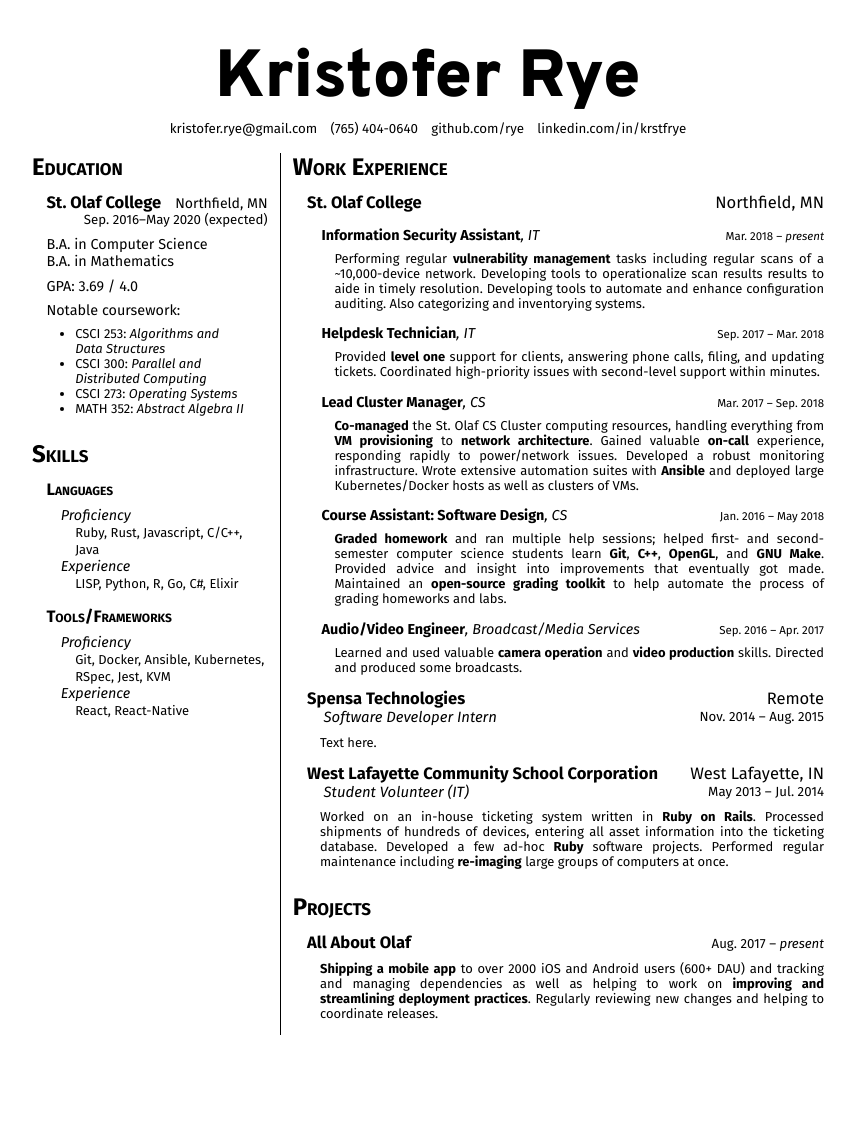
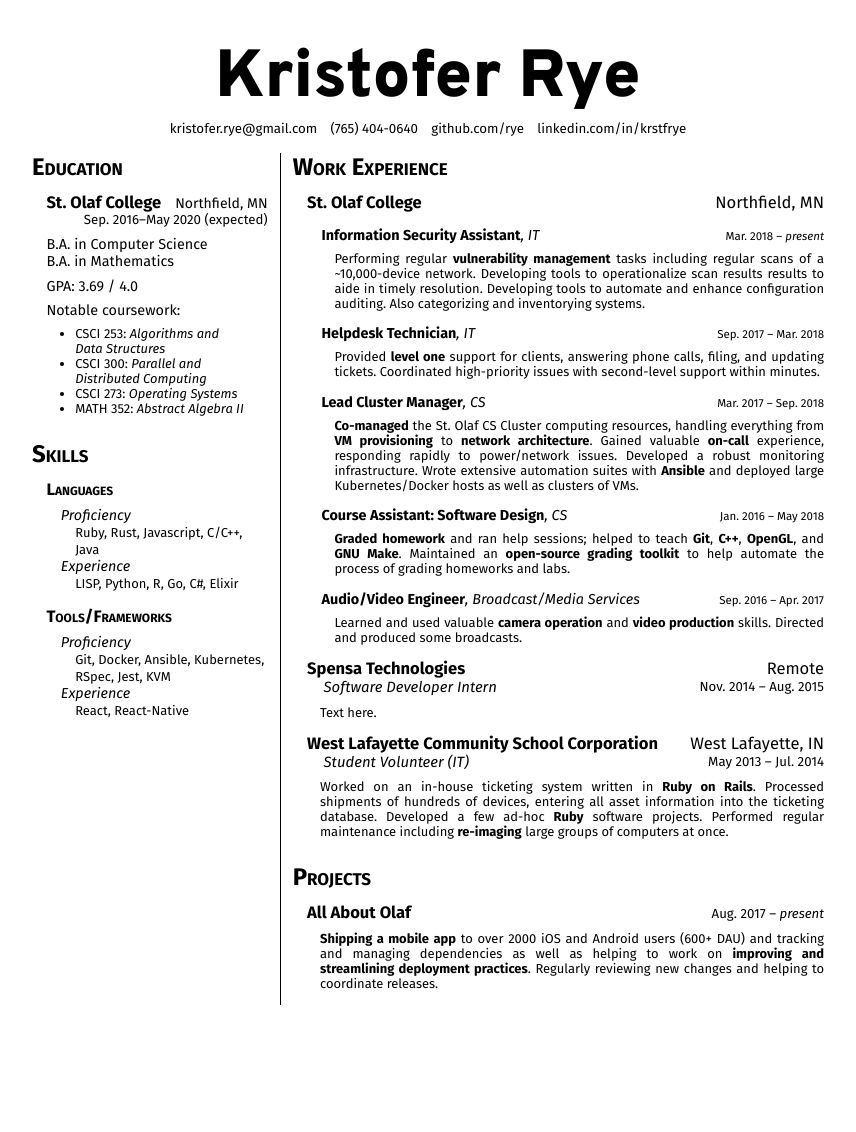
Before and after one commit to rye/krye.io, a Jekyll site: the page built from resume.html, in a window 1280 px wide. Shown: the whole page, without its empty margins (212-1068 px from the left). Built offline with Jekyll 4.4.1, drawn with Linux system fonts in a browser that asks for light colours.

Commit message:
resume: Update CSTA position
Signed-off-by: Kristofer Rye <kristofer.rye@gmail.com>

```diff
--- a/resume.html
+++ b/resume.html
@@ -194,8 +194,7 @@ title: 'Resume | Kristofer Rye'
 				</header>
 
 				<main>
-					<strong>Graded homework</strong> and ran multiple help sessions; helped first- and second-semester computer science students learn <strong>Git</strong>, <strong>C++</strong>, <strong>OpenGL</strong>, and <strong>GNU Make</strong>.
-					Provided advice and insight into improvements that eventually got made.
+					<strong>Graded homework</strong> and ran help sessions; helped to teach <strong>Git</strong>, <strong>C++</strong>, <strong>OpenGL</strong>, and <strong>GNU Make</strong>.
 					Maintained an <strong>open-source grading toolkit</strong> to help automate the process of grading homeworks and labs.
 				</main>
 			</section>
```
